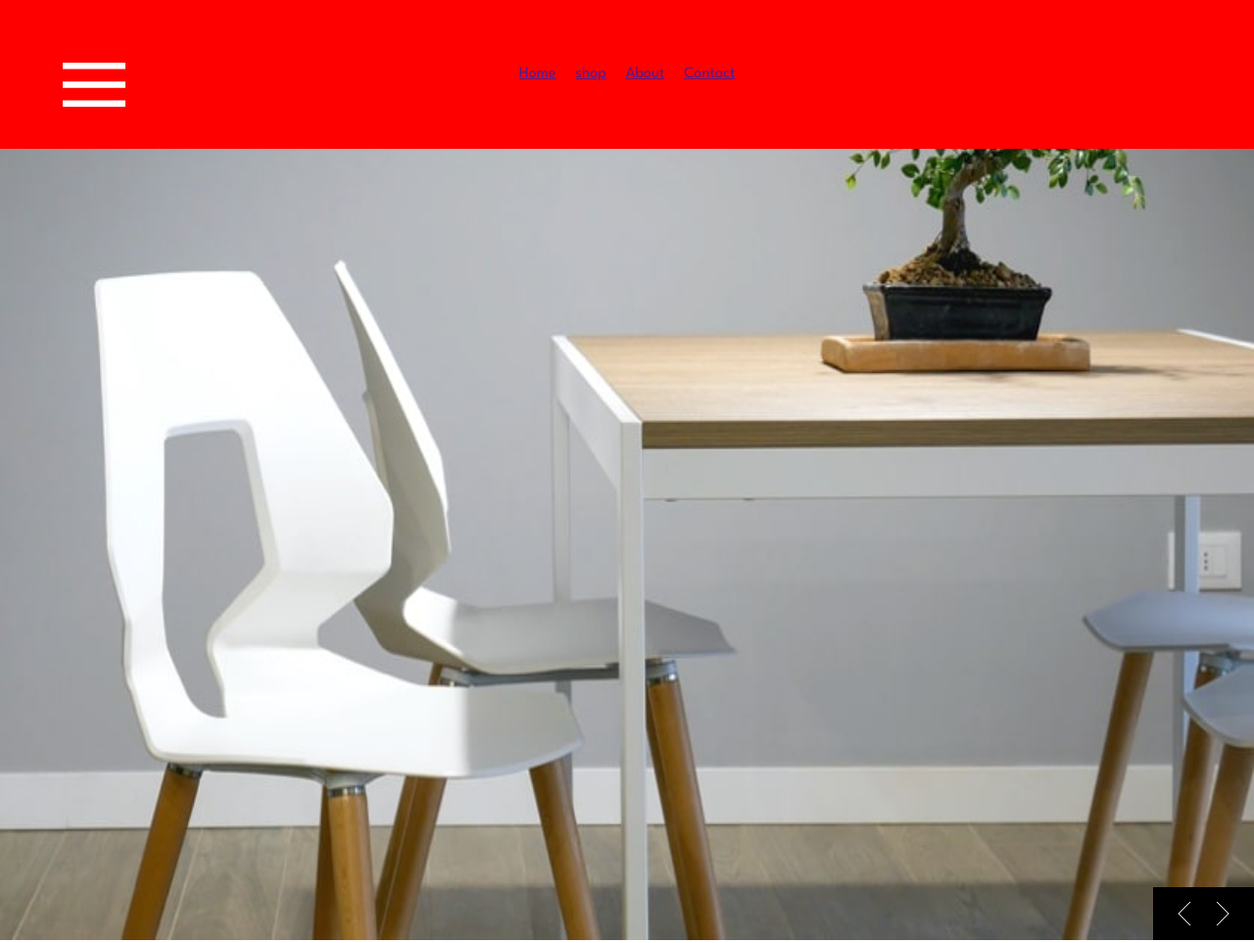
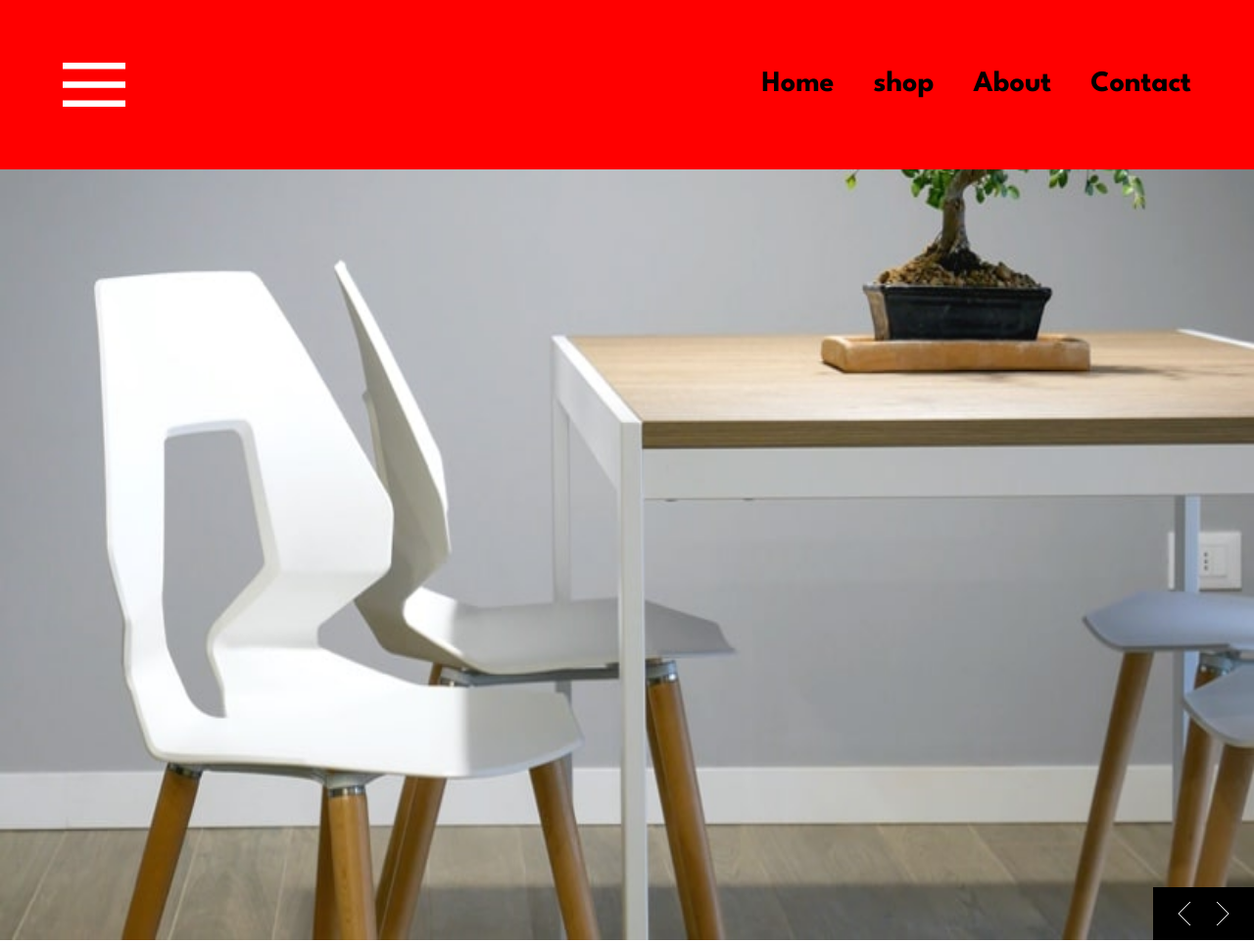
Before and after one commit to MarwenLabidi/ROOM-HOMEPAGE, a website built with Vite: page index.html in a window 1280 px wide. Shown: the top 963 px of the page at 98% size. Built offline with nearby package versions, Linux system fonts and the light colour scheme; some packages are replaced by stand-ins of ours.

Commit message:
🚧 Work in progress : im working on styling the app #css

```diff
--- a/src/css/base.css
+++ b/src/css/base.css
@@ -42,13 +42,21 @@
 					background-color: red;
 					/* NOTE :change display here and cange padding and create aimation */
 					display: flex;
-					justify-content: center;
+					justify-content: flex-end;
 
-					gap: 20px;
+					gap: 40px;
 					position: absolute;
 					padding: 5vw;
 					width: 100vw;
 					margin-top: 0px;
+					& a{
+						text-decoration: none;
+						font-size: clamp(16px, 3vw, 30px);
+						font-family: inherit;
+						font-weight: bold;
+						color: var(--clr_Black);
+
+					}
 				}
 			}
 
```
